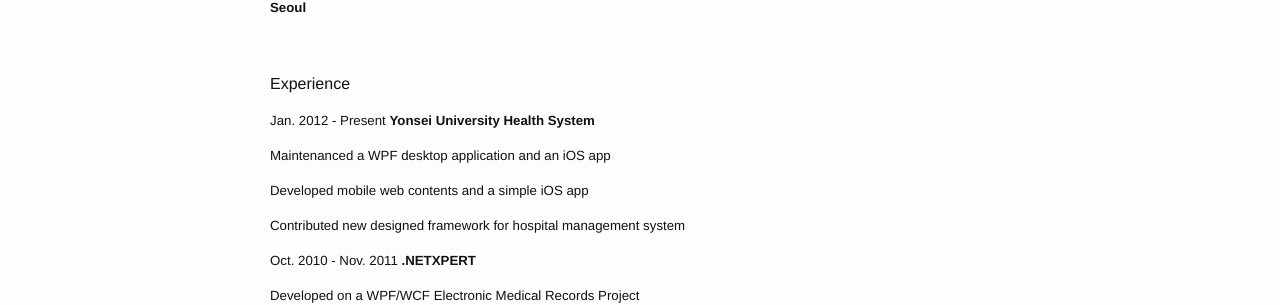
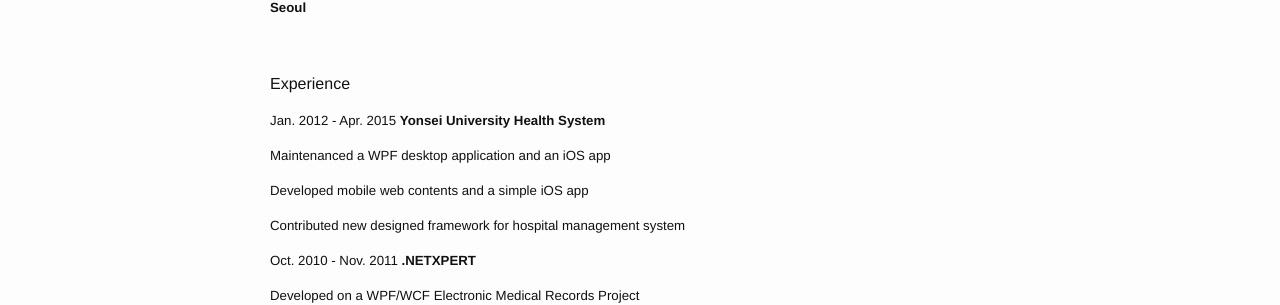
Before and after one commit to JonghoL/jonghol.github.io, a Jekyll site: the page built from cv.md, in a window 1280 px wide. Shown: the part 274-579 px from the top of the page. Built offline with Jekyll 4.4.1, drawn with Linux system fonts in a browser that asks for light colours.

Commit message:
Update cv.md

```diff
--- a/cv.md
+++ b/cv.md
@@ -14,7 +14,7 @@ permalink: /cv/
 
 Experience
 
-##### Jan. 2012 - Present **Yonsei University Health System**
+##### Jan. 2012 - Apr. 2015 **Yonsei University Health System**
 
 ##### Maintenanced a WPF desktop application and an iOS app
 
```
